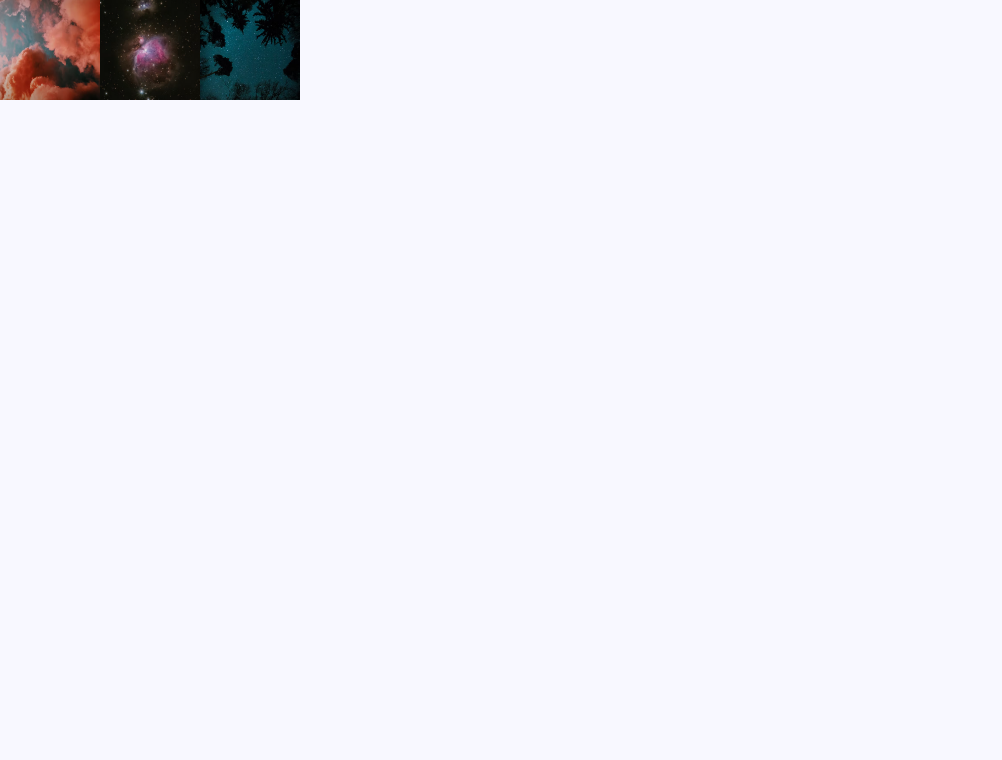
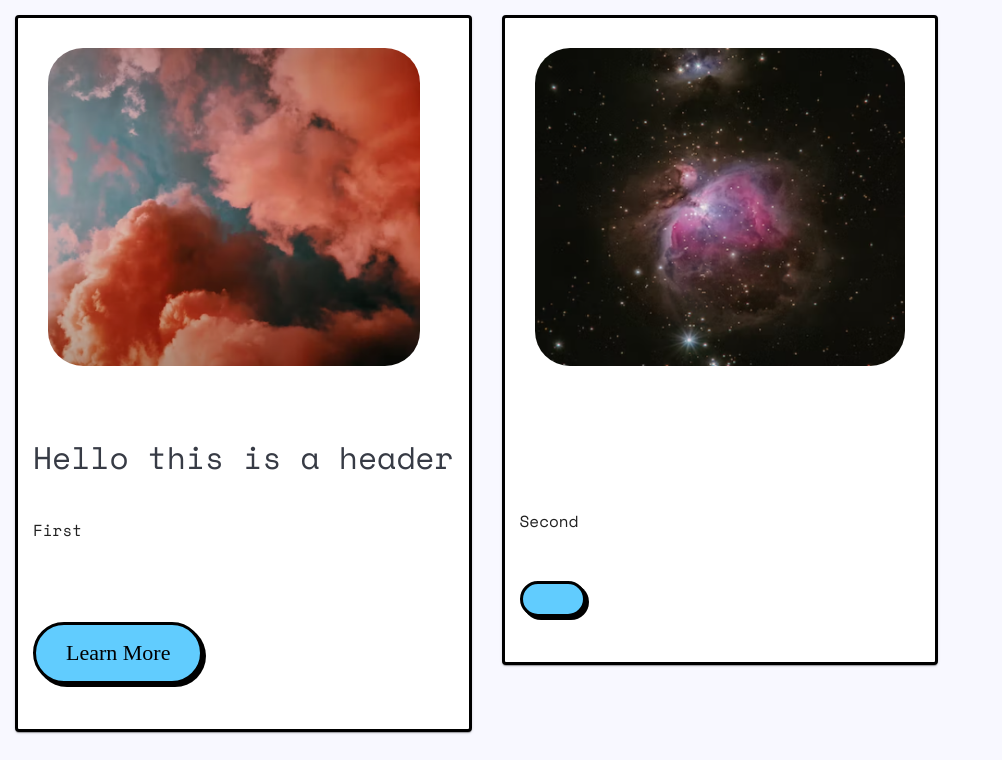
Before and after one commit to kr1st1nagr03g3r/kristinagroegerca, a Next.js app: page /temp in a window 1280 px wide. Shown: the top 760 px of the page, without its empty margins (0-1002 px from the left). Built offline with nearby package versions, Linux system fonts and the light colour scheme; a web font is replaced by a local one.

Commit message:
reuseable card component - need button link fix

```diff
--- a/components/Button.js
+++ b/components/Button.js
@@ -1,27 +1,33 @@
-import SouthIcon from '@mui/icons-material/South'
-import Date from '../components/Date'
-import styles from '../styles/Buttons.module.css'
+// import SouthIcon from '@mui/icons-material/South'
+// import Date from '../components/Date'
+// import styles from '../styles/Buttons.module.css'
 
-// & Old Button
 // export default function Button() {
-//     return (
-//         <>
-//             <div className={styles.buttons}>
-//                 <Button className={styles.buttonBlack}>&nbsp;<SouthIcon /></Button>
-//                 <Date className={styles.date}></Date>
-//             </div>
-//         </>
-//     );
+//   return (
+//     <>
+//       <div className={styles.buttons}>
+//         <Button className={styles.buttonBlack}>
+//           &nbsp;
+//           <SouthIcon />
+//         </Button>
+//         <Date className={styles.date}></Date>
+//       </div>
+//     </>
+//   )
 // }
 
 import React, { useState } from 'react'
 
 export default function Button(props) {
-  const [size] = useState(props.size)
-  const [variant] = useState(props.variant)
   return (
     <>
-      <button className={`btn-${variant} btn-${size}`}>{props.children}</button>
+      <button
+        href={props.children}
+        sx={{ cursor: 'pointer' }}
+        className="buttons"
+      >
+        {props.children}
+      </button>
     </>
   )
 }
--- a/components/Panel.js
+++ b/components/Panel.js
@@ -1,7 +1,36 @@
-import Image from 'next/image'
+import { Box, Card } from '@mui/material'
+import Image from 'next/future/image'
+import React from 'react'
+import Button from './Button'
+
+const Imagecss = {
+  borderRadius: '50px',
+  padding: '15px',
+  display: 'flex',
+  flexDirection: 'column',
+  alignItems: 'center',
+}
+
+const button = {
+  cursor: 'pointer',
+}
 
 export default function Panel(props) {
   return (
-    <Image src={props.cardData.icon} width={100} height={100} alt={props.alt} />
+    <Box>
+      <Card>
+        <div className="imageStyles">
+          <Image
+            src={props.cardData.icon}
+            alt={props.cardData.alt}
+            style={Imagecss}
+          />
+        </div>
+        <h3>{props.cardData.header}</h3>
+        <p>{props.cardData.name}</p>
+        <p>{props.cardData.content}</p>
+        <Button href={props.cardData.link}>{props.cardData.buttonText}</Button>
+      </Card>
+    </Box>
   )
 }
--- a/components/ThreePanel.js
+++ b/components/ThreePanel.js
@@ -1,4 +1,6 @@
-import { Grid } from '@mui/material'
+import { Button, Card, Grid } from '@mui/material'
+import { Box } from '@mui/system'
+import Image from 'next/image'
 import Panel from './Panel'
 
 export default function ThreePanel(props) {
--- a/next.config.js
+++ b/next.config.js
@@ -4,8 +4,9 @@ const nextConfig = {
 }
 
 module.exports = {
-  nextConfig,
-  images: {
-    domains: ['images.unsplash.com'],
+  experimental: {
+    images: {
+      allowFutureImage: true,
+    },
   },
 }
--- a/package.json
+++ b/package.json
@@ -23,6 +23,8 @@
     "react-dom": "18.2.0",
     "react-hook-mighty-mouse": "^1.4.31",
     "react-intersection-observer": "^9.3.4",
+    "react-router": "^6.4.2",
+    "react-router-dom": "^6.4.2",
     "react-svg-path": "^1.13.3",
     "react-under-construction": "^0.3.0",
     "scroll-snap": "^4.0.3",
--- a/pages/temp.js
+++ b/pages/temp.js
@@ -1,31 +1,3 @@
-// import * as React from 'react'
-// import { styled } from '@mui/material/styles'
-// import Typography from '@mui/material/Typography'
-// import { red, green, blue } from '@mui/material/colors'
-
-// const Root = styled('div')(({ theme }) => ({
-//   padding: theme.spacing(1),
-//   [theme.breakpoints.down('md')]: {
-//     backgroundColor: red[500],
-//   },
-//   [theme.breakpoints.up('md')]: {
-//     backgroundColor: blue[500],
-//   },
-//   [theme.breakpoints.up('lg')]: {
-//     backgroundColor: green[500],
-//   },
-// }))
-
-// export default function MediaQuery() {
-//   return (
-//     <Root>
-//       <Typography>down(md): red</Typography>
-//       <Typography>up(md): blue</Typography>
-//       <Typography>up(lg): green</Typography>
-//     </Root>
-//   )
-// }
-
 import Cardnew from '../components/Cardnew'
 import ThreePanel from '../components/ThreePanel'
 import firstImage from '../public/images/one.png'
@@ -36,10 +8,17 @@ export default function Temp() {
   return (
     <>
       <ThreePanel
-        panelOne={{ icon: firstImage, name: 'First' }}
+        panelOne={{
+          icon: firstImage,
+          name: 'First',
+          alt: 'clouds',
+          header: 'Hello this is a header',
+          link: '/work',
+          buttonText: 'Learn More',
+        }}
         panelTwo={{ icon: secondImage, content: 'Second' }}
         panelThree={{ icon: thirdImage, content: 'Third' }}
-      />
+      ></ThreePanel>
     </>
   )
 }
--- a/styles/globals.css
+++ b/styles/globals.css
@@ -238,3 +238,17 @@ small,
     font-size: 16px !important;
   }
 }
+
+.MuiCard-root {
+  border: 3px solid black;
+  padding: 15px;
+  color: black;
+  background-color: white;
+  border-radius: 50px;
+  text-transform: none;
+  box-shadow: 3px 3px black;
+  margin: 30px 0px;
+  margin: 15px;
+  display: flex;
+  flex-direction: column;
+}
```
Also changed, not shown: components/FancyLink.js (added, +7 -0 lines), styles/CardContent.module.css (deleted, +0 -11 lines).
